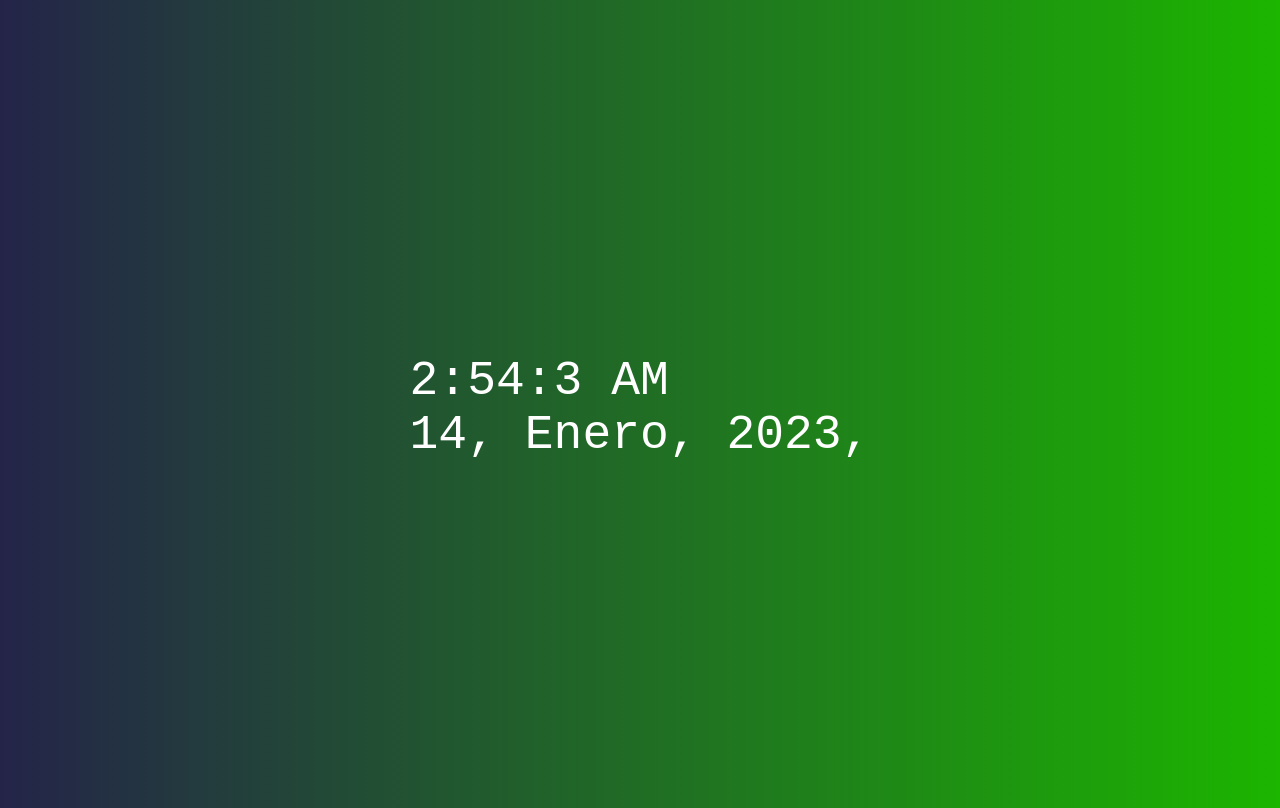
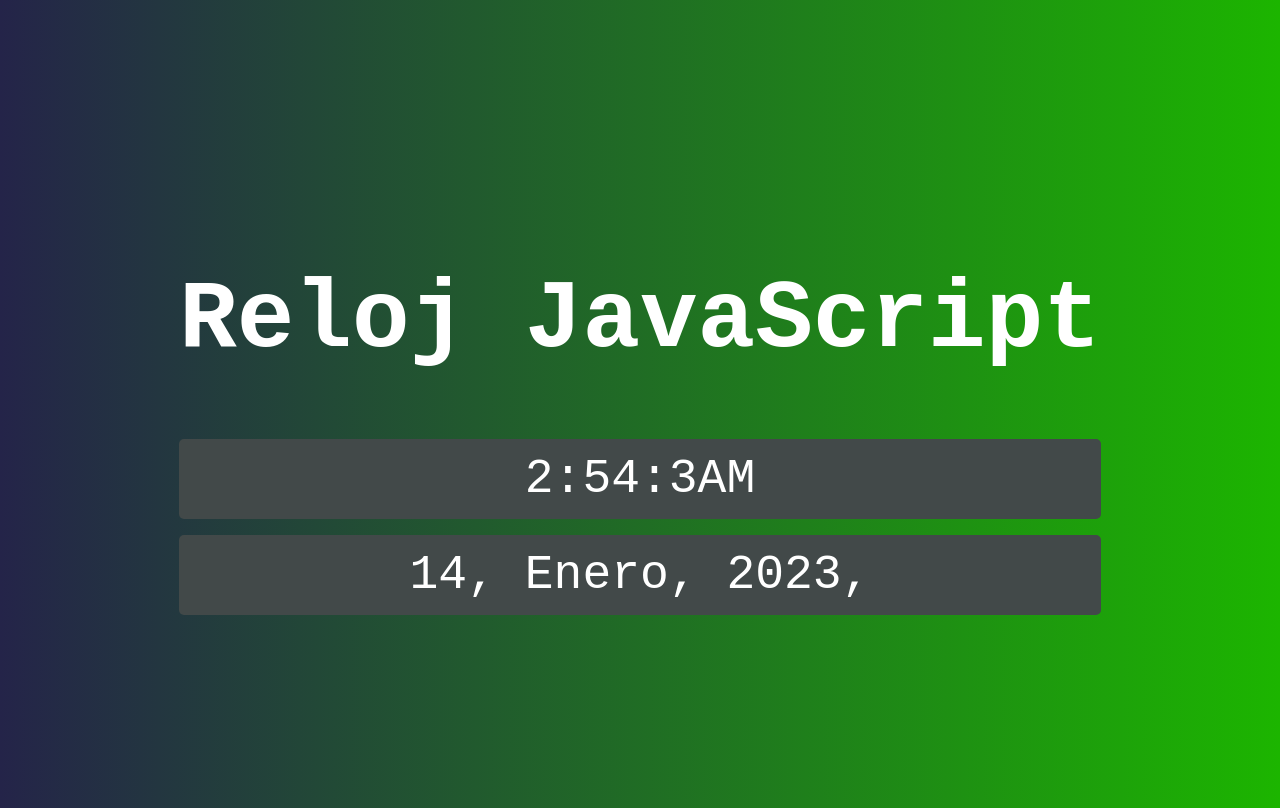
Before and after one commit to KnowingZzaduke/Reloj-With-JS, a website: page index.html in a window 1280 px wide. Drawn offline with Linux system fonts and the light colour scheme; a web font is replaced by a local one.

Commit message:
Agregando la estructura y los estilos al reloj

```diff
--- a/index.html
+++ b/index.html
@@ -8,10 +8,15 @@
     <link rel="stylesheet" href="/build/css/app.css">
 </head>
 <body onload="starTime()">
-    <div id="clock_date">
-        <div class="clock_Wraper">
-            <div class="clock"></div>
-            <div class="date"></div>
+    <div class="content_all">
+        <div class="content_titulo-reloj">
+            <h1>Reloj JavaScript</h1>
+        </div>
+        <div class="clock_date">
+            <div class="clock_wraper">
+                <div class="clock"></div>
+                <div class="date"></div>
+            </div>
         </div>
     </div>
     <script src="/src/js/app.js"></script>
--- a/src/scss/base/_globales.scss
+++ b/src/scss/base/_globales.scss
@@ -4,12 +4,24 @@ html{
     padding: 0%;
     margin: 0%;
     display: block;
+    height: 100vh;
 }
 
 body{
     height: 100%;
-    background-image: url(https://www.google.com/url?sa=i&url=https%3A%2F%2Fhtmlcolorcodes.com%2Fes%2Ftutoriales%2Fcss-color-de-fondo%2F&psig=AOvVaw2Ll5fzi3GRl2e5SfJ8Uu0C&ust=1673656019745000&source=images&cd=vfe&ved=0CA8QjRxqFwoTCOiJ-9Wkw_wCFQAAAAAdAAAAABAI);
-    background-repeat: none;
-    background-size: cover;
+    background: rgb(36,36,73);
+    background: linear-gradient(90deg, rgba(36,36,73,1) 0%, rgba(28,181,0,1) 100%);
     font-family: 'Chivo Mono', monospace;
+    display: flex;
+    align-items: center;
+    justify-content: center;
 }
+
+h1{
+    color: v.$blanco;
+}
+
+div{
+    color: v.$blanco;
+    font-size: 3rem;
+}
--- a/src/scss/layout/_display.scss
+++ b/src/scss/layout/_display.scss
@@ -1 +1,26 @@
-@use '../base/variables';
+@use '../base/variables' as v;
+
+.content_all{
+    .clock_date{
+        .clock_wraper{
+            .clock{
+                background-color: v.$grisOscuro;
+                border-radius: 5px;
+                height: 80px;
+                display: flex;
+                align-items: center;
+                justify-content: center;
+            }
+
+            .date{
+                background-color: v.$grisOscuro;
+                border-radius: 5px;
+                height: 80px;
+                display: flex;
+                align-items: center;
+                justify-content: center;
+                margin-top: 1rem;
+            }
+        }
+    }
+}
```
